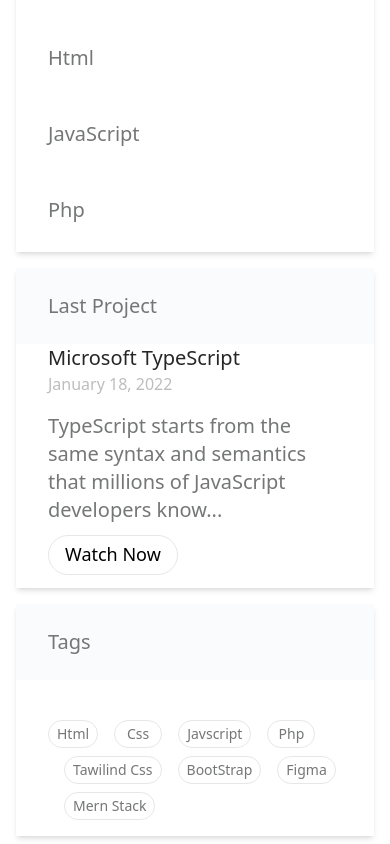
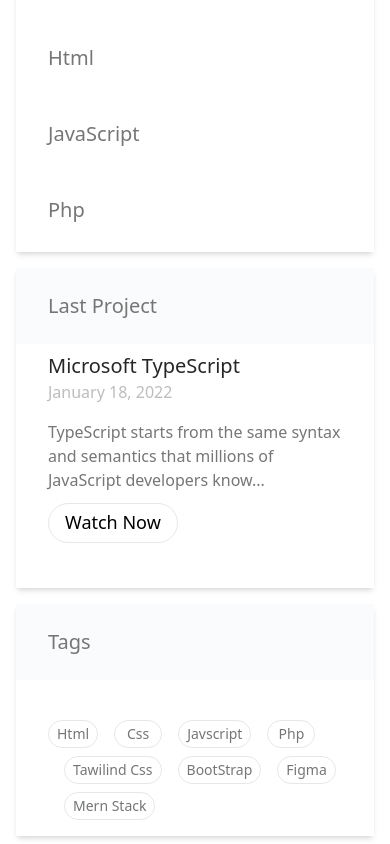
Before and after one commit to jawad-ilyas/D-blog-Website-Into-React-js, a React (Vite) app: page / in a window 390 px wide. Shown: the part 4537-5381 px from the top of the page. Built offline with nearby package versions, Linux system fonts and the light colour scheme.

Commit message:
header section is aslo complete

```diff
--- a/src/Components/lastProjectCard/LastProjectCard.jsx
+++ b/src/Components/lastProjectCard/LastProjectCard.jsx
@@ -4,13 +4,13 @@
 function LastProjectCard({ title, description, slug, timeDuration }) {
     return (
         <div className='px-8 space-y-4'>
-            <h1 className='text-wrap text-EeieBlack  text-xl font-normal cursor-pointer'>
+            <h1 className='text-wrap pt-2 text-EeieBlack  text-xl font-normal cursor-pointer'>
                 {title}
             </h1>
             <time className='text-Silver me-2'>
                 {timeDuration}
             </time>
-            <p className='text-Gray  text-xl pb-4 font-light '>{description}</p>
+            <p className='text-Gray text-base  lg:text-xl pb-4 font-light '>{description}</p>
 
             <RoundedButtonHoverLink className="mt-4" label="Watch Now" textColor="black" paddingX="px-4" paddingY="pb-2 pt-2" textSize='text-lg'/>
         </div>
```
